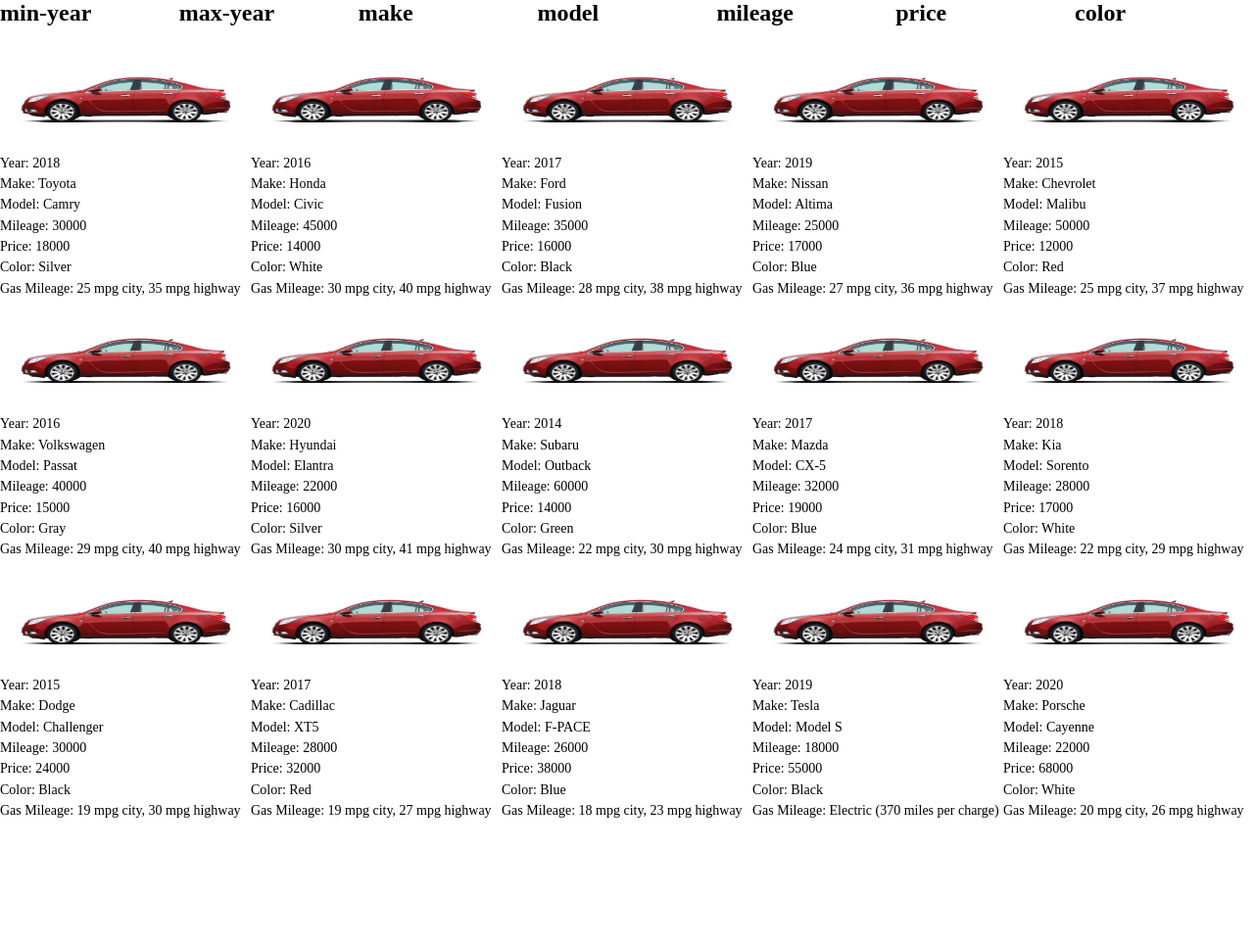
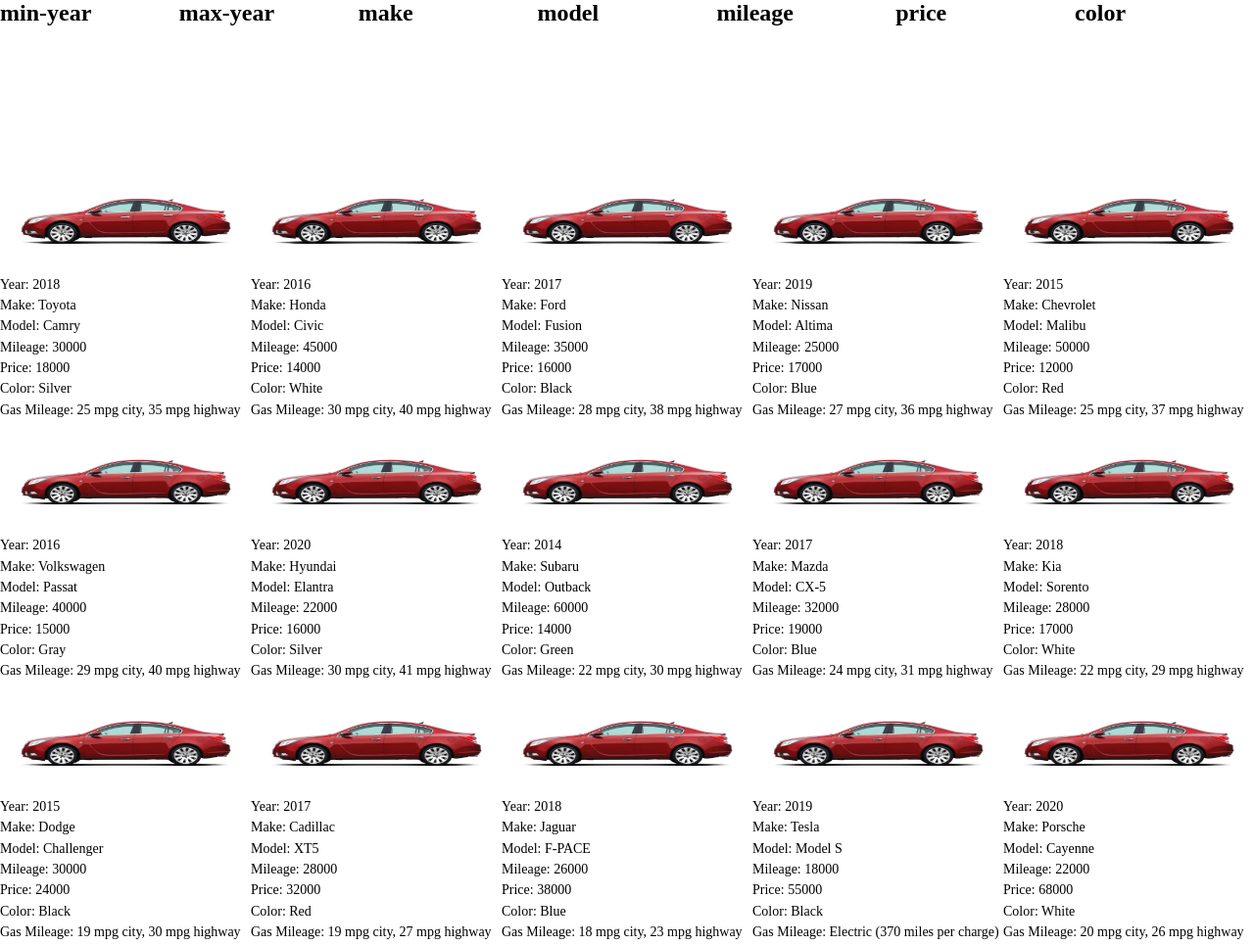
Before and after one commit to Kdot729/Kevin_Nguyen_hw4TH_csi3150_ws2024, a plain HTML site: page static/index.html in a window 1280 px wide. Shown: the whole page at 98% size. Before the commit the page ends 841 px from the top, so only its background shows below. Drawn offline with Linux system fonts and the light colour scheme.

Commit message:
Changed row heights for root grid

```diff
--- a/static/main.css
+++ b/static/main.css
@@ -16,5 +16,5 @@ img
     height: 100%;
     width: 100%;;
     grid-template-columns: 100%;
-    grid-template-rows: 5% 95%;
+    grid-template-rows: 20% 80%;
 };
```
